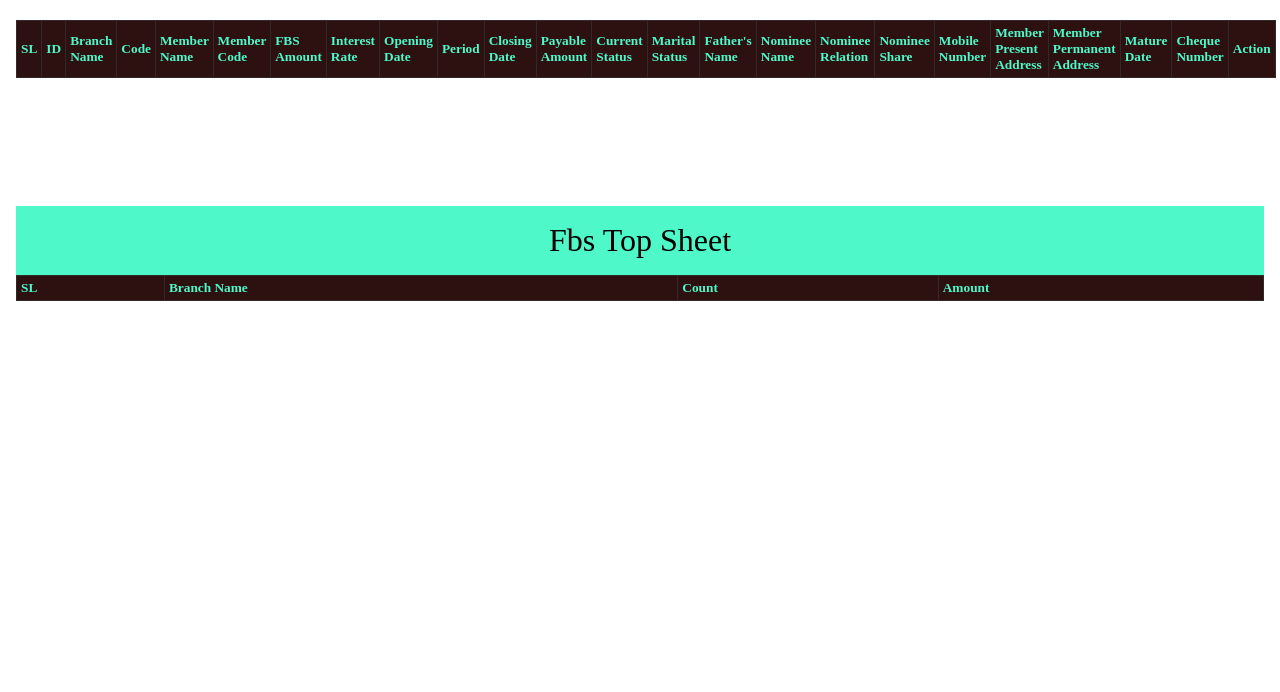
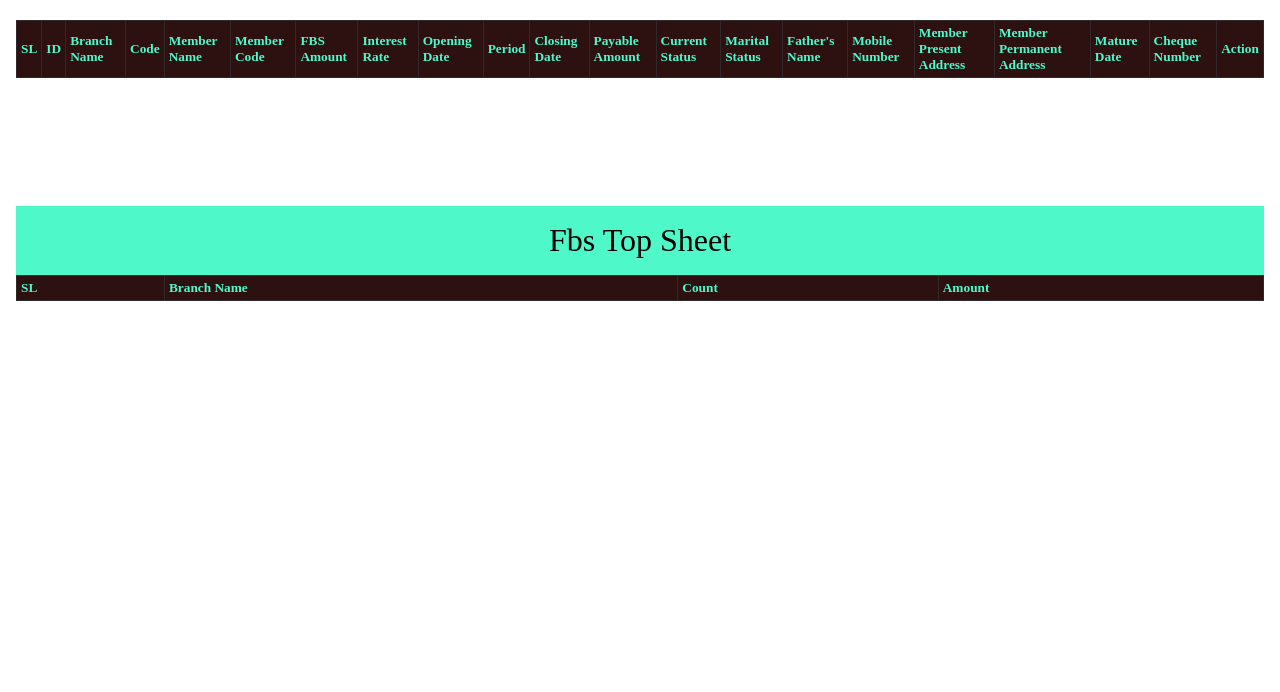
Before and after one commit to Soab42/periodical_report, a website: page fbs/report.html in a window 1280 px wide. Shown: the part 108-800 px from the top of the page. Drawn offline with Linux system fonts and the light colour scheme; no server answers.

Commit message:
Update report.html

```diff
--- a/fbs/report.html
+++ b/fbs/report.html
@@ -47,9 +47,9 @@
                     <th>Current Status</th>
                     <th>Marital Status</th>
                     <th>Father's Name</th>
-                    <th>Nominee Name</th>
+<!--                     <th>Nominee Name</th>
                     <th>Nominee Relation</th>
-                    <th>Nominee Share</th>
+                    <th>Nominee Share</th> -->
                     <th>Mobile Number</th>
                     <th>Member Present Address</th>
                     <th>Member Permanent Address</th>
```
